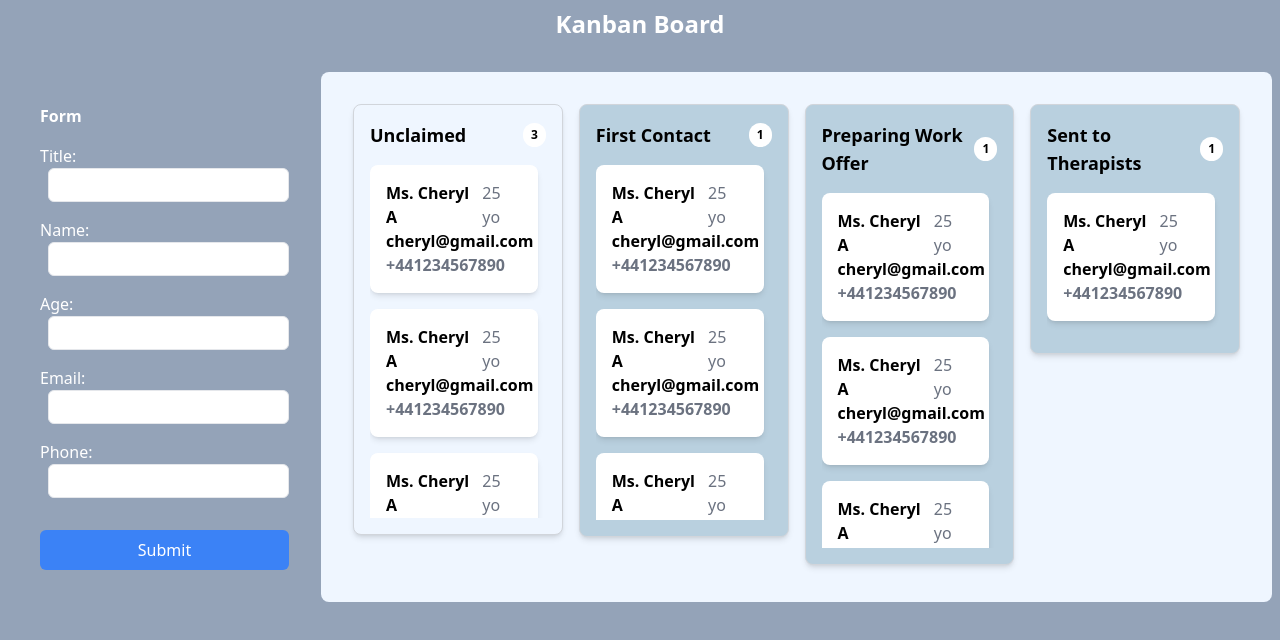
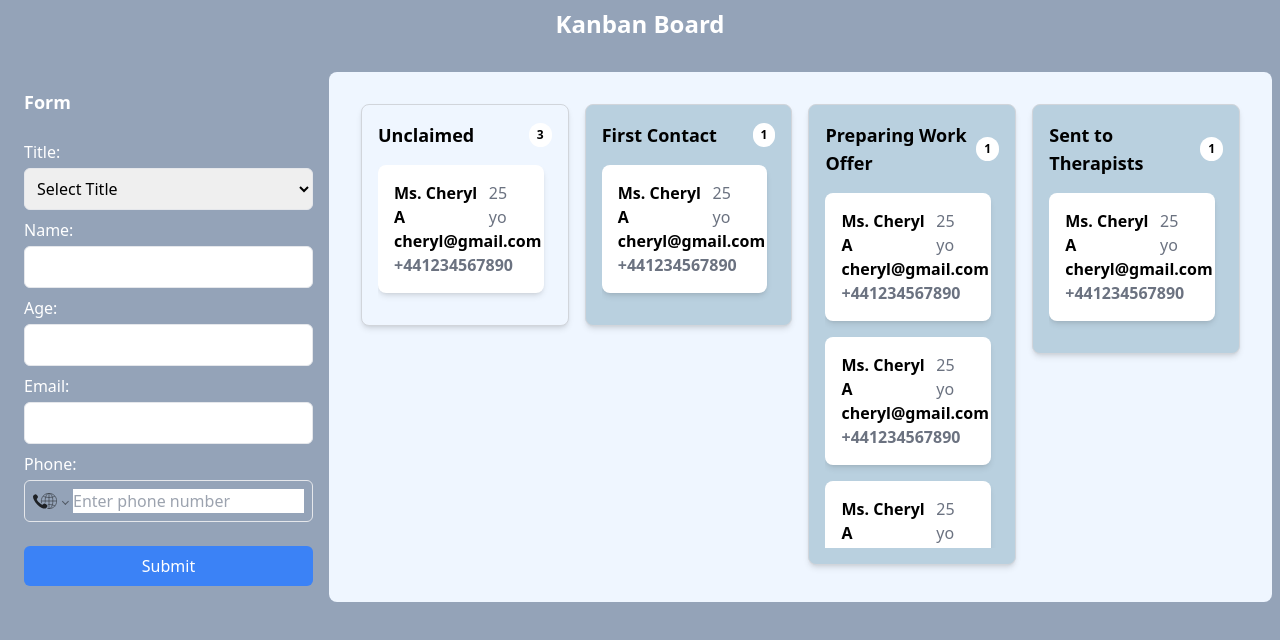
Before and after one commit to FathyJr10/fullstack-task, a React (Vite) app in the folder kanban-board/frontend/: page / in a window 1280 px wide. Shown: the top 640 px of the page. Built offline with nearby package versions, Linux system fonts and the light colour scheme.

Commit message:
form is finished
form is validated

```diff
--- a/kanban-board/frontend/src/App.tsx
+++ b/kanban-board/frontend/src/App.tsx
@@ -1,5 +1,5 @@
 import Board from "./components/Board";
-import Form from "./components/form";
+import Form from "./components/Form";
 
 const App: React.FC = () => {
   return (
--- a/kanban-board/frontend/src/components/Board.tsx
+++ b/kanban-board/frontend/src/components/Board.tsx
@@ -1,23 +1,5 @@
 import React from "react";
-
-interface CardProps {
-  name: string;
-  age: number;
-  email: string;
-  phone: string;
-}
-const Card: React.FC<CardProps> = ({ name, age, email, phone }) => {
-  return (
-    <div className="bg-white shadow-md rounded-lg p-4 mb-4">
-      <div className="flex items-center justify-between">
-        <h2 className="text-black font-semibold">{name}</h2>
-        <p className="text-gray-500">{age} yo</p>
-      </div>
-      <p className="text-black font-semibold">{email}</p>
-      <p className="text-gray-500 font-semibold">{phone}</p>
-    </div>
-  );
-};
+import Card from "./Card";
 const Board: React.FC = () => {
   return (
     <div className="w-screen bg-blue-50 p-4 lg:p-8 rounded-lg grid grid-cols-1 sm:grid-cols-1 md:grid-cols-2 lg:grid-cols-4 gap-4 max-h-auto">
@@ -31,24 +13,6 @@ const Board: React.FC = () => {
         </div>
 
         <div className="space-y-4 pr-2 max-h-[300px] sm:max-h-[400px] md:max-h-[350px] lg:max-h-[353px] overflow-y-auto relative">
-          <Card
-            name="Ms. Cheryl A"
-            age={25}
-            email="cheryl@gmail.com"
-            phone="+441234567890"
-          />
-          <Card
-            name="Ms. Cheryl A"
-            age={25}
-            email="cheryl@gmail.com"
-            phone="+441234567890"
-          />
-          <Card
-            name="Ms. Cheryl A"
-            age={25}
-            email="cheryl@gmail.com"
-            phone="+441234567890"
-          />
           <Card
             name="Ms. Cheryl A"
             age={25}
@@ -74,25 +38,6 @@ const Board: React.FC = () => {
             email="cheryl@gmail.com"
             phone="+441234567890"
           />
-          <Card
-            name="Ms. Cheryl A"
-            age={25}
-            email="cheryl@gmail.com"
-            phone="+441234567890"
-          />
-          <Card
-            name="Ms. Cheryl A"
-            age={25}
-            email="cheryl@gmail.com"
-            phone="+441234567890"
-          />
-          <Card
-            name="Ms. Cheryl A"
-            age={25}
-            email="cheryl@gmail.com"
-            phone="+441234567890"
-          />
-          {/* Add more cards here as needed */}
         </div>
       </div>
 
@@ -126,13 +71,6 @@ const Board: React.FC = () => {
             email="cheryl@gmail.com"
             phone="+441234567890"
           />
-          <Card
-            name="Ms. Cheryl A"
-            age={25}
-            email="cheryl@gmail.com"
-            phone="+441234567890"
-          />
-          {/* Add more cards here as needed */}
         </div>
       </div>
 
--- /dev/null
+++ b/kanban-board/frontend/src/components/Card.tsx
@@ -0,0 +1,21 @@
+import React from "react";
+
+interface CardProps {
+  name: string;
+  age: number;
+  email: string;
+  phone: string;
+}
+const Card: React.FC<CardProps> = ({ name, age, email, phone }) => {
+  return (
+    <div className="bg-white shadow-md rounded-lg p-4 mb-4">
+      <div className="flex items-center justify-between">
+        <h2 className="text-black font-semibold">{name}</h2>
+        <p className="text-gray-500">{age} yo</p>
+      </div>
+      <p className="text-black font-semibold">{email}</p>
+      <p className="text-gray-500 font-semibold">{phone}</p>
+    </div>
+  );
+};
+export default Card;
--- a/kanban-board/frontend/src/components/Form.tsx
+++ b/kanban-board/frontend/src/components/Form.tsx
@@ -1,59 +1,183 @@
-import React from "react";
+import React, { useState } from "react";
+import "react-phone-number-input/style.css";
+import PhoneInput, { isValidPhoneNumber } from "react-phone-number-input";
 
 const Form: React.FC = () => {
+  // State to hold form data
+  const [formData, setFormData] = useState({
+    title: "",
+    name: "",
+    age: "",
+    email: "",
+    phone: "",
+  });
+  const [phoneError, setPhoneError] = useState({
+    phone: "",
+  });
+  const [errors, setErrors] = useState({
+    title: "",
+    name: "",
+    age: "",
+    email: "",
+  });
+  const emailRegex = /^[^\s@]+@[^\s@]+\.[^\s@]+$/;
+  // Validation function
+  const validateForm = () => {
+    let formErrors = { title: "", name: "", age: "", email: "" };
+    let phoneError = { phone: "" };
+    let isValid = true;
+
+    // Title validation
+    if (!formData.title) {
+      formErrors.title = "Please select a title.";
+      isValid = false;
+    }
+
+    // Name validation
+    if (!formData.name) {
+      formErrors.name = "Name is required.";
+      isValid = false;
+    }
+
+    // Age validation
+    if (
+      !formData.age ||
+      isNaN(Number(formData.age)) ||
+      Number(formData.age) < 0
+    ) {
+      formErrors.age = "Please enter a valid age.";
+      isValid = false;
+    }
+
+    // Email validation
+    if (!formData.email || !emailRegex.test(formData.email)) {
+      formErrors.email = "Please enter a valid email.";
+      isValid = false;
+    }
+    if (!formData.phone || !isValidPhoneNumber(formData.phone)) {
+      phoneError.phone = "Please enter a valid phone number.";
+      isValid = false;
+    }
+    setErrors(formErrors);
+    setPhoneError(phoneError);
+    return isValid;
+  };
+
+  const handleSubmit = (e: React.FormEvent) => {
+    e.preventDefault();
+
+    if (validateForm()) {
+      console.log("Form submitted successfully:", formData);
+    }
+  };
+  const handlePhoneChange = (value: string | undefined) => {
+    setFormData((prevData) => ({
+      ...prevData,
+      phone: value || "", // Update phone in formData
+    }));
+  };
+  const handleChange = (
+    e: React.ChangeEvent<HTMLInputElement | HTMLSelectElement>
+  ) => {
+    setFormData({ ...formData, [e.target.name]: e.target.value });
+  };
+
   return (
-    <div className="flex flex-col gap-4 m-8 ">
-      <b>Form</b>
-      <div>
-        <label htmlFor="title">Title:</label>
-        <input
-          type="text"
+    <form onSubmit={handleSubmit} className="flex flex-col gap-2 m-4 ">
+      <b className="text-lg mb-4">Form</b>
+
+      <div className="flex flex-col">
+        <label htmlFor="title" className="mb-1">
+          Title:
+        </label>
+        <select
           id="title"
           name="title"
-          className="ml-2 p-1 border rounded-md"
-        />
+          value={formData.title}
+          onChange={handleChange}
+          className="p-2 border rounded-md text-black placeholder-blue-900"
+        >
+          <option value="">Select Title</option>
+          <option value="mr">Mr.</option>
+          <option value="mrs">Mrs.</option>
+          <option value="ms">Ms.</option>
+        </select>
+        {errors.title && <p className="text-red-500 text-sm">{errors.title}</p>}
       </div>
-      <div>
-        <label htmlFor="name">Name:</label>
+
+      <div className="flex flex-col">
+        <label htmlFor="name" className="mb-1">
+          Name:
+        </label>
         <input
           type="text"
           id="name"
           name="name"
-          className="ml-2 p-1 border rounded-md"
+          value={formData.name}
+          onChange={handleChange}
+          className="p-2 border rounded-md text-black"
+          required
         />
+        {errors.name && <p className="text-red-500 text-sm">{errors.name}</p>}
       </div>
-      <div>
-        <label htmlFor="age">Age:</label>
+
+      <div className="flex flex-col">
+        <label htmlFor="age" className="mb-1">
+          Age:
+        </label>
         <input
           type="text"
           id="age"
           name="age"
-          className="ml-2 p-1 border rounded-md"
+          value={formData.age}
+          onChange={handleChange}
+          className="p-2 border rounded-md text-black"
+          required
         />
+        {errors.age && <p className="text-red-500 text-sm">{errors.age}</p>}
       </div>
-      <div>
-        <label htmlFor="email">Email:</label>
+
+      <div className="flex flex-col">
+        <label htmlFor="email" className="mb-1">
+          Email:
+        </label>
         <input
           type="text"
           id="email"
           name="email"
-          className="ml-2 p-1 border rounded-md"
+          value={formData.email}
+          onChange={handleChange}
+          className="p-2 border rounded-md text-black"
+          required
         />
-      </div>
-      <div>
-        <label htmlFor="phone">Phone:</label>
-        <input
-          type="text"
-          id="phone"
-          name="phone"
-          className="ml-2 p-1 border rounded-md"
-        />
+        {errors.email && <p className="text-red-500 text-sm">{errors.email}</p>}
       </div>
 
-      <button className="bg-blue-500 text-white p-2 rounded-md mt-4">
+      <div className="flex flex-col">
+        <label htmlFor="phone" className="mb-1">
+          Phone:
+        </label>
+        <PhoneInput
+          id="phone"
+          placeholder="Enter phone number"
+          name="phone"
+          value={formData.phone}
+          onChange={handlePhoneChange}
+          className="p-2 border rounded-md text-black"
+          required
+        />
+        {phoneError.phone && (
+          <p className="text-red-500 text-sm">{phoneError.phone}</p>
+        )}
+      </div>
+
+      <button
+        type="submit"
+        className="bg-blue-500 text-white p-2 rounded-md mt-4"
+      >
         Submit
       </button>
-    </div>
+    </form>
   );
 };
 
```
Also changed, not shown: kanban-board/frontend/package.json (+4 -3 lines), 1 other file (tests, documents, lock files or other folders).
